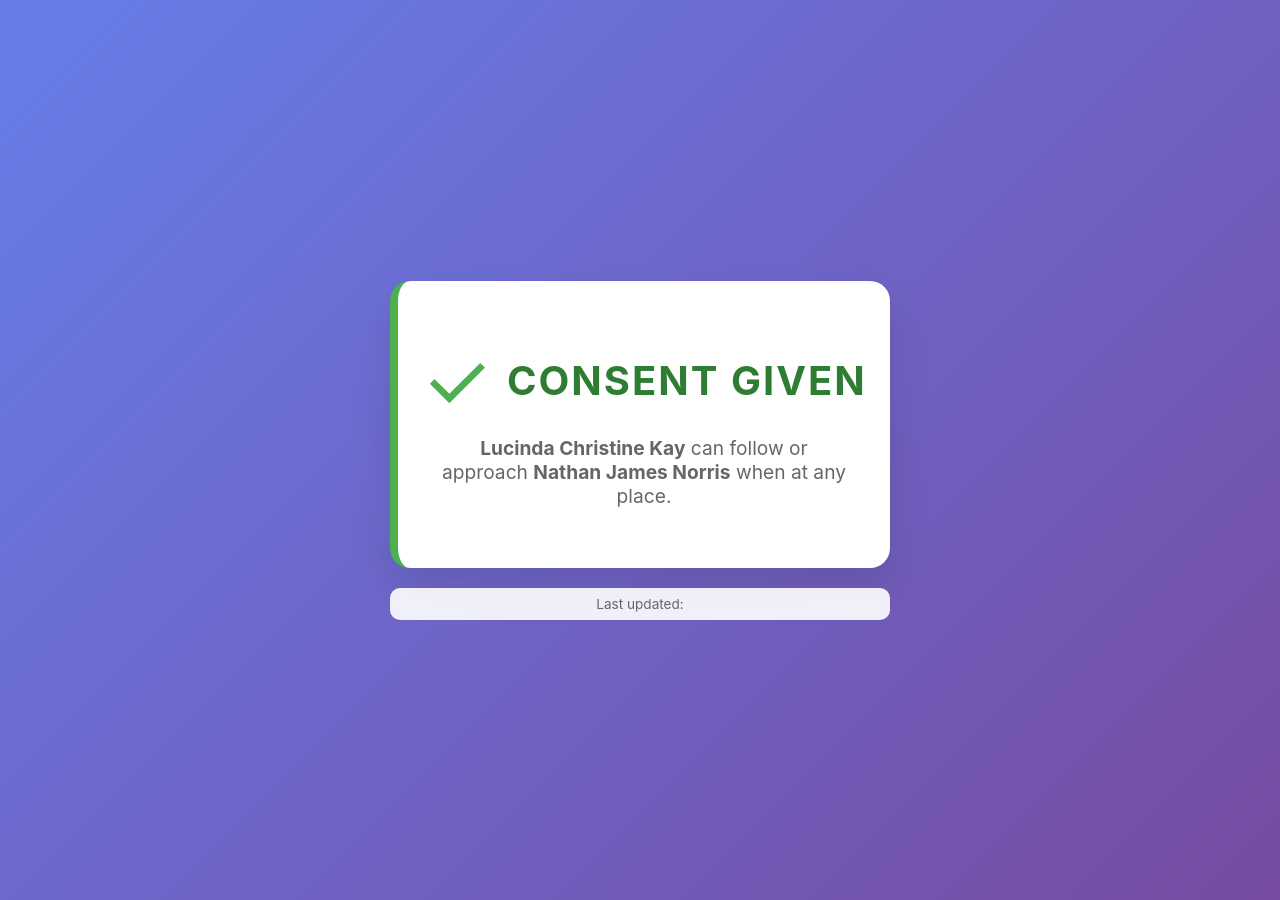
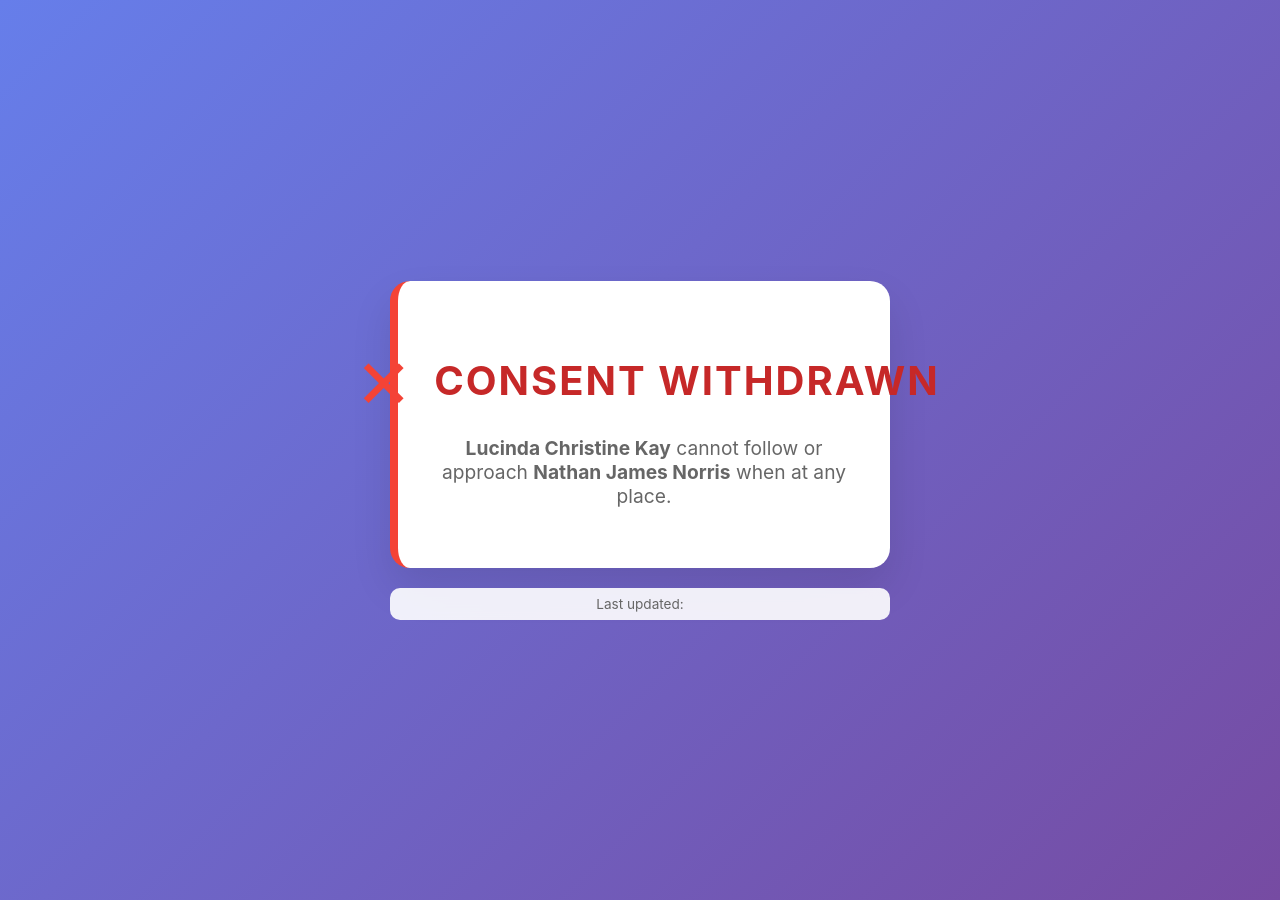
Before and after one commit to nathanjnorris/consent, a Jekyll site: the page built from index.html, in a window 1280 px wide. Built offline with Jekyll 4.4.1, drawn with Linux system fonts in a browser that asks for light colours.

Commit message:
test: switch to `withdrawn`

```diff
--- a/_config.yml
+++ b/_config.yml
@@ -13,7 +13,7 @@ plugins:
 # Consent Status Configuration
 # Change this value to update the consent status
 # Valid values: "given" or "withdrawn"
-consent_status: "given"
+consent_status: "withdrawn"
 
 # Dynamically populated when GH runner builds site
 last_updated: ""
```
